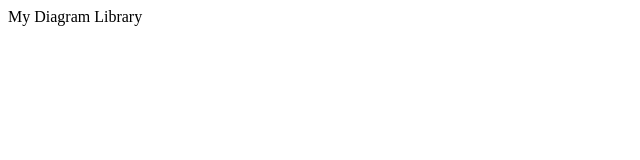
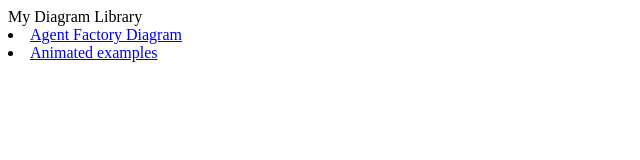
Before and after one commit to jcrphx03/notion-animated-diagrams, a plain HTML site: page index.html in a window 1280 px wide. Shown: the whole page, without its empty margins (0-640 px from the left). Drawn offline with Linux system fonts and the light colour scheme.

Commit message:
Convert links to list items in index.html

```diff
--- a/index.html
+++ b/index.html
@@ -1,9 +1,5 @@
 My Diagram Library
 
-<a href="agent-factory.html"
-Agent Factory Diagram
-</a>
+<li><a href="agent-factory.html">Agent Factory Diagram</a></li>
 
-<a href="animated-examples.html"
-Animated examples
-</a>
+<li><a href="animated-examples.html">Animated examples</a></li>
```
